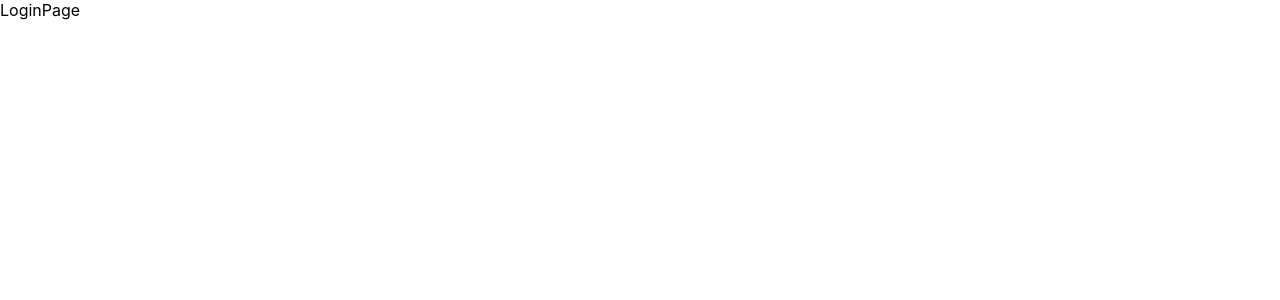
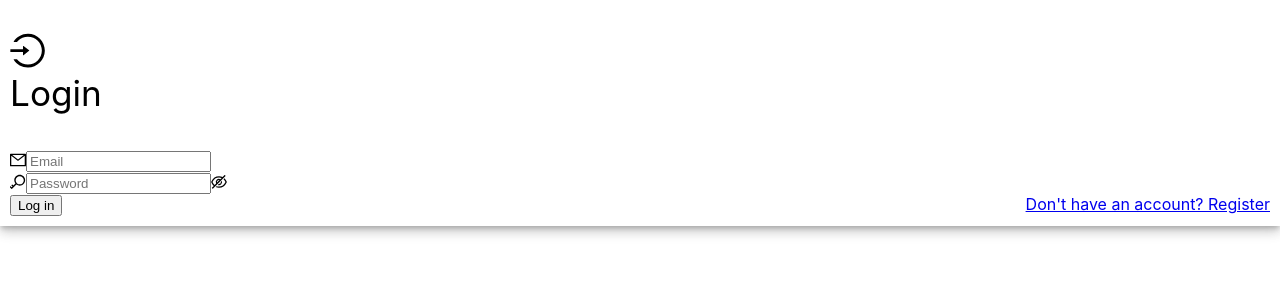
Before and after one commit to Quadrition/todo-client, a React (Create React App) app: page /login in a window 1280 px wide. Shown: the top 300 px of the page. Built offline with nearby package versions, Linux system fonts and the light colour scheme; the HTML template or start-up script is replaced by a standard one.

Commit message:
Added initial login page

```diff
--- a/src/pages/login/LoginPage.tsx
+++ b/src/pages/login/LoginPage.tsx
@@ -1,7 +1,35 @@
 import React from "react";
 
+import styles from "./style.module.css";
+
+import LoginArea from "../../templates/login-area/LoginArea";
+
+import {
+  Layout,
+  Input,
+  Button,
+  Row,
+  Col,
+  Image,
+  Typography,
+  notification,
+} from "antd";
+
+const { Content } = Layout;
+
 function LoginPage() {
-  return <React.Fragment>LoginPage</React.Fragment>;
+  return (
+    <Layout className={styles.layout}>
+      <Content>
+        <Row className={styles.rowContent}>
+          <Col sm={12} md={14} lg={16} className={styles.imageArea}></Col>
+          <Col xs={24} sm={12} md={10} lg={8} className={styles.loginArea}>
+            <LoginArea />
+          </Col>
+        </Row>
+      </Content>
+    </Layout>
+  );
 }
 
 export default LoginPage;
--- /dev/null
+++ b/src/pages/login/style.module.css
@@ -0,0 +1,21 @@
+.layout {
+  height: 100vh;
+  background-color: #ffffff;
+}
+
+.rowContent {
+  height: 100%;
+}
+
+.imageArea {
+  background-color: #1890ff;
+}
+
+.loginArea {
+  padding-top: 30px;
+  padding-bottom: 10px;
+  padding-left: 10px;
+  padding-right: 10px;
+  box-shadow: 0px 3px 5px -1px rgba(0, 0, 0, 0.2),
+    0px 6px 10px 0px rgba(0, 0, 0, 0.14), 0px 1px 18px 0px rgba(0, 0, 0, 0.12);
+}
```
